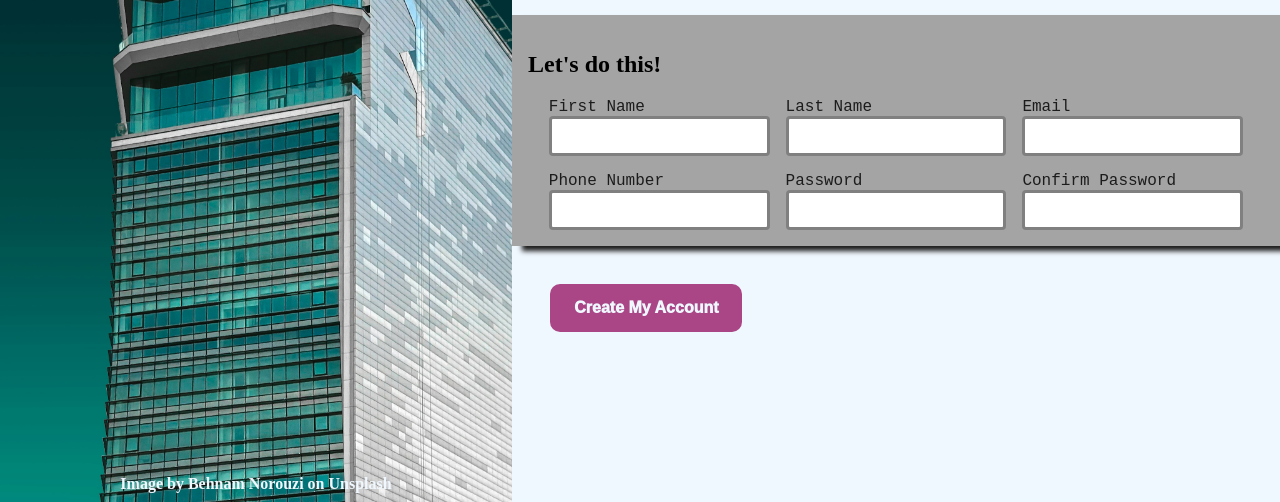
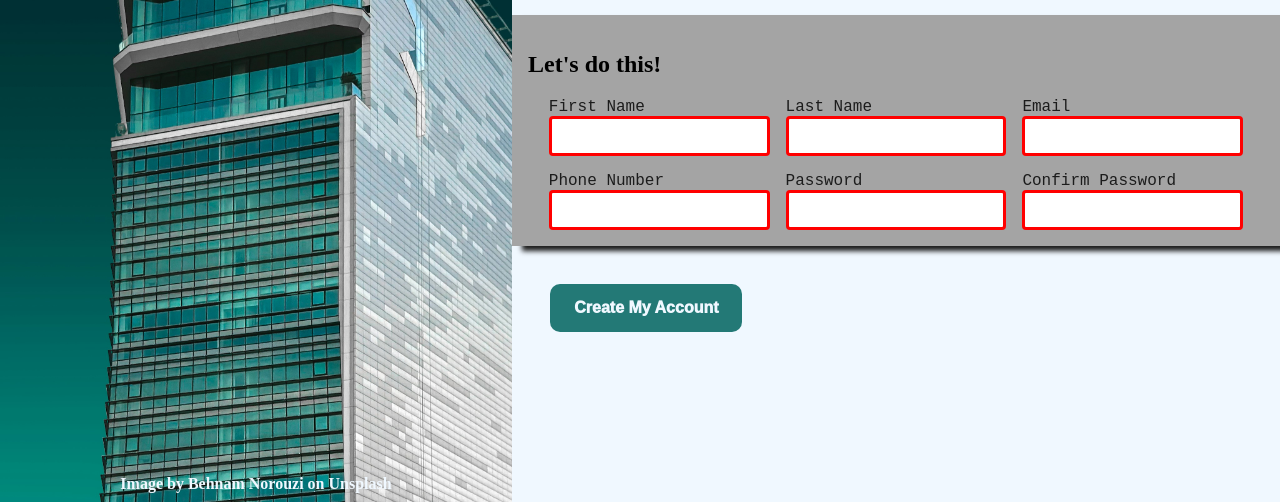
Before and after one commit to ilovepi31415/odin-sign-up, a plain HTML site: page index.html in a window 1280 px wide. Shown: the part 298-800 px from the top of the page. Drawn offline with Linux system fonts and the light colour scheme.

Commit message:
Update form validation

```diff
--- a/index.html
+++ b/index.html
@@ -22,30 +22,30 @@
             <div class="container" id="input-container">
                 <div class="input-item">
                     <label for="first-name">First Name</label>
-                    <input type="text" name="first-name">
+                    <input type="text" name="first-name" minlength="2" maxlength="20" required>
                 </div>
                 <div class="input-item">
                     <label for="last-name">Last Name</label>
-                    <input type="text" name="last-name"></div>
+                    <input type="text" name="last-name" minlength="2" maxlength="20" required></div>
                 <div class="input-item">
                     <label for="email">Email</label>
-                    <input type="email" name="email">
+                    <input type="email" name="email" required>
                 </div>
                 <div class="input-item">
                     <label for="number">Phone Number</label>
-                    <input type="number" name="number">
+                    <input type="text" name="number" pattern="((\d{3})?\d{7})" required>
                 </div>
                 <div class="input-item">
                     <label for="password">Password</label>
-                    <input type="password" name="password">
+                    <input type="password" name="password" minlength="8" maxlength="20" required>
                 </div>
                 <div class="input-item">
                     <label for="confirm">Confirm Password</label>
-                    <input type="password" name="confirm">
+                    <input type="password" name="confirm" minlength="8" maxlength="20" required>
                 </div>
             </div>
         </form>
-        <button id="create-button">
+        <button id="create-button" type="submit">
             Create My Account
         </button>
         <p id="login"></p>
--- a/style.css
+++ b/style.css
@@ -79,10 +79,13 @@ input {
     border-radius: 4px;
     height: 2rem;
     font-size: 1rem;
+    transition: box-shadow .3s ease-out;
+    box-shadow: 0px 0px;
 }
 
 input:focus {
     border: 3px solid #259388;
+    box-shadow: 3px 5px 3px #1C1C1C;
 }
 
 input:invalid {
@@ -96,7 +99,7 @@ button {
     width: 12rem;
     height: 3rem;
     border-radius: 10px;
-    background-color: #AA4586;
+    background-color: #237976;
     font-weight: 1000;
     font-size: 1rem;
     text-align: center;
@@ -107,5 +110,5 @@ button {
 
 button:hover {
     cursor: pointer;
-    background-color: #BA5596;
+    background-color: #003D3C;
 }
```
